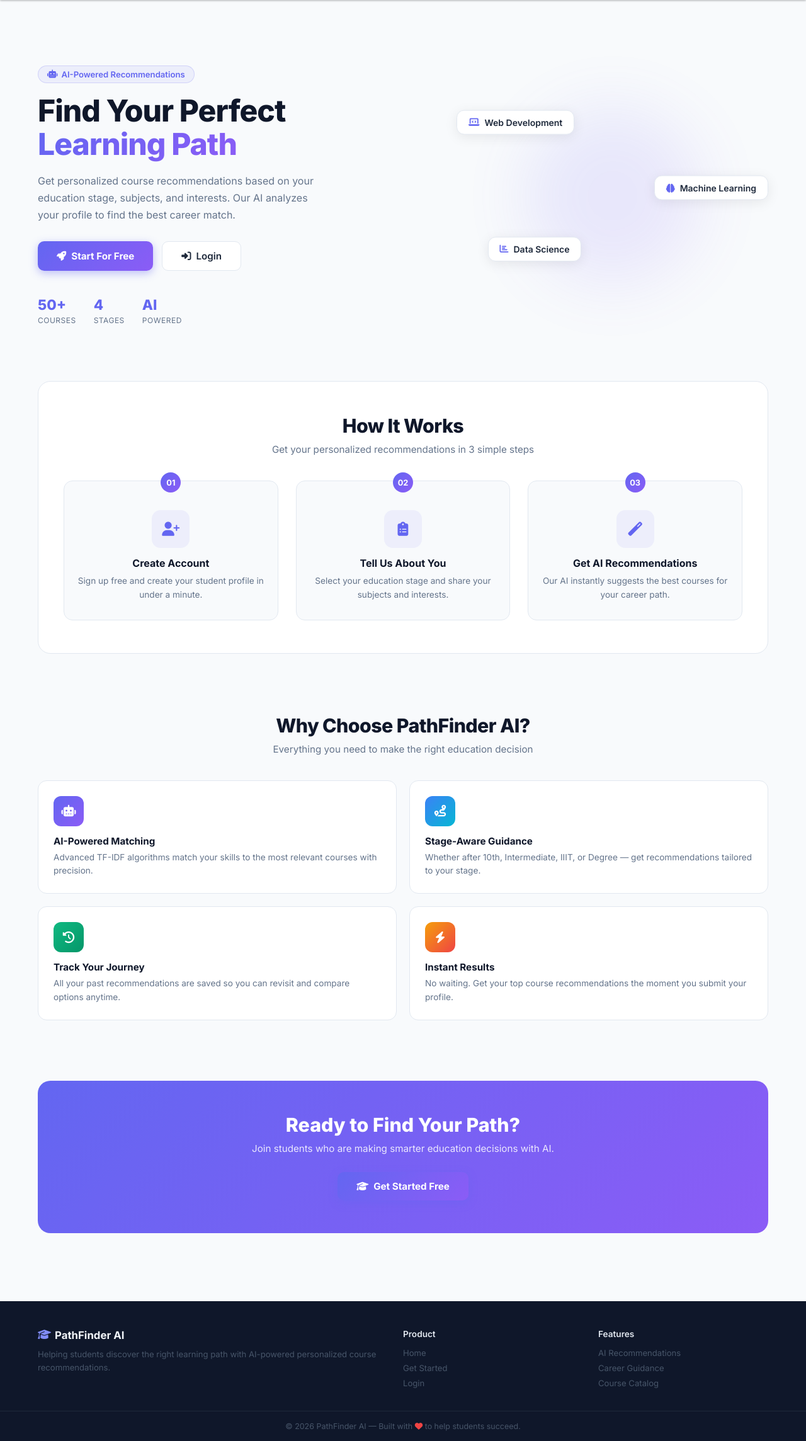
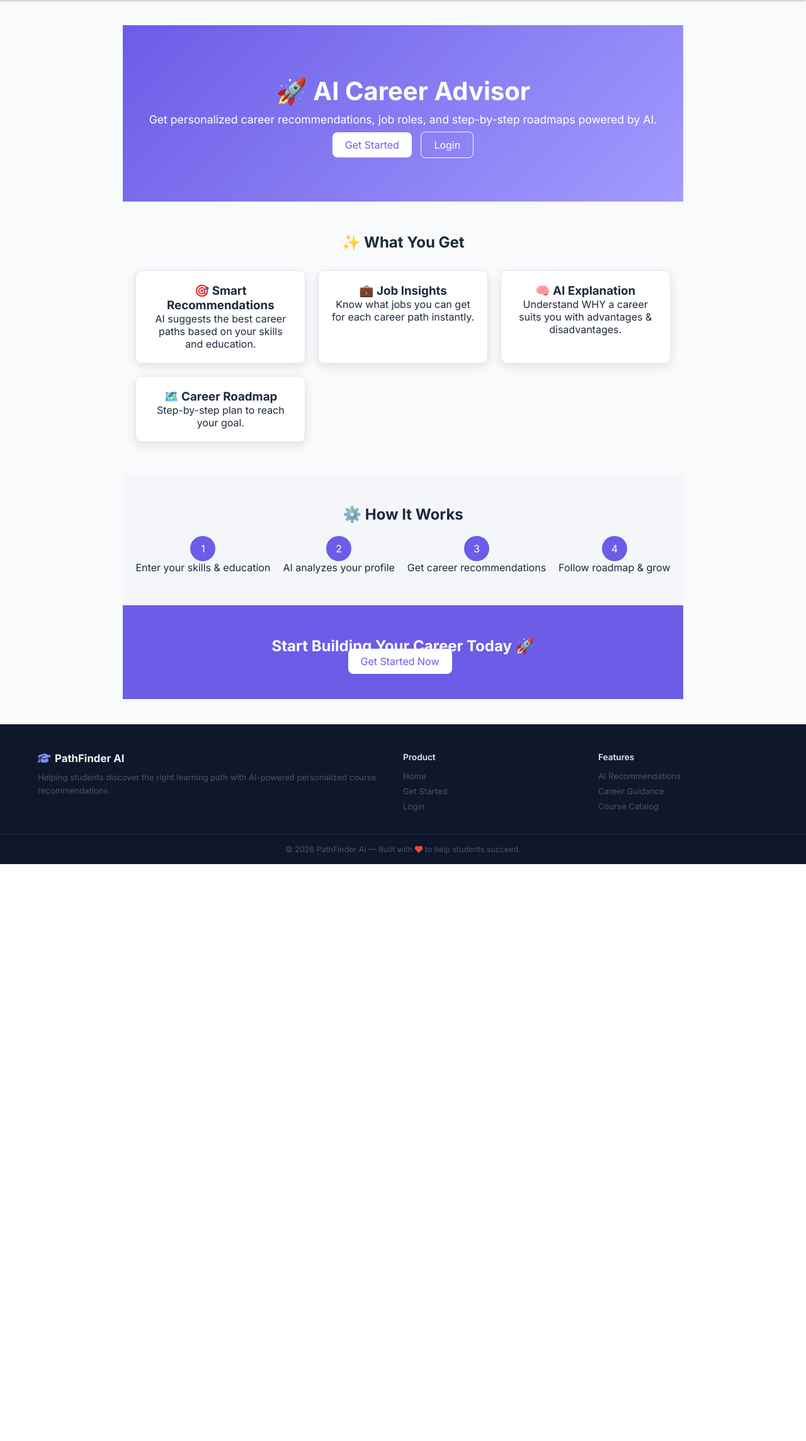
Before and after one commit to VajidShaik44/ai-course-recommendation-system, a Flask app: page / in a window 1280 px wide. Shown: the part 64-2352 px from the top of the page at 63% size. After the commit the page ends 1436 px from the top, so only its background shows below. Run offline with Flask 3, Linux system fonts and the light colour scheme.

Commit message:
Updated the model usage and ui

```diff
--- a/app.py
+++ b/app.py
@@ -1,6 +1,7 @@
 import os
 import sqlite3
 import urllib.parse
+import json
 from flask import Flask, render_template, request, redirect, session, flash
 from werkzeug.security import generate_password_hash, check_password_hash
 from groq import Groq
@@ -13,7 +14,7 @@ app.secret_key = os.environ.get("SECRET_KEY", "dev-key")
 
 init_db()
 
-# ---------------- GROQ SETUP ---------------- #
+# ---------------- GROQ ---------------- #
 client = None
 if os.environ.get("GROQ_API_KEY"):
     try:
@@ -21,98 +22,73 @@ if os.environ.get("GROQ_API_KEY"):
     except:
         client = None
 
+# ---------------- CACHE ---------------- #
+ai_cache = {}
 
-# ---------------- AI FUNCTION ---------------- #
+# ---------------- AI ENGINE ---------------- #
 def generate_ai_content(course, skills):
+    cache_key = f"{course}_{skills}"
+
+    # CACHE HIT
+    if cache_key in ai_cache:
+        print("CACHE HIT:", course)
+        return ai_cache[cache_key]
+
     if client:
         try:
             prompt = f"""
-            You are a professional career advisor.
+Return STRICT JSON only.
 
-            For the course/career: {course}
-            And user skills: {skills}
+Course: {course}
+Skills: {skills}
 
-            Give structured output like:
-
-            WHY:
-            - ...
-            - ...
-
-            ADVANTAGES:
-            - ...
-            - ...
-
-            DISADVANTAGES:
-            - ...
-            - ...
-
-            JOB ROLES:
-            - ...
-            - ...
-
-            ROADMAP:
-            - Step 1 ...
-            - Step 2 ...
-            """
+{{
+  "why": ["specific reason"],
+  "advantages": ["course specific advantage"],
+  "disadvantages": ["course specific disadvantage"],
+  "jobs": ["job roles"],
+  "roadmap": ["step1", "step2"]
+}}
+"""
 
             response = client.chat.completions.create(
                 model="llama3-70b-8192",
                 messages=[{"role": "user", "content": prompt}]
             )
 
-            text = response.choices[0].message.content
+            text = response.choices[0].message.content.strip()
 
-            return parse_ai_response(text)
+            # SAFE JSON PARSE
+            try:
+                start = text.find("{")
+                end = text.rfind("}") + 1
+                json_str = text[start:end]
+                data = json.loads(json_str)
+            except Exception as e:
+                print("JSON ERROR:", e)
+                return fallback_content(course, skills)
+
+            ai_cache[cache_key] = data
+            return data
 
         except Exception as e:
-            print("Groq error:", e)
+            print("AI ERROR:", e)
 
     return fallback_content(course, skills)
-
-
-# ---------------- PARSER ---------------- #
-def parse_ai_response(text):
-    sections = {
-        "why": [],
-        "advantages": [],
-        "disadvantages": [],
-        "jobs": [],
-        "roadmap": []
-    }
-
-    current = None
-
-    for line in text.split("\n"):
-        line = line.strip()
-
-        if "WHY" in line:
-            current = "why"
-        elif "ADVANTAGES" in line:
-            current = "advantages"
-        elif "DISADVANTAGES" in line:
-            current = "disadvantages"
-        elif "JOB ROLES" in line:
-            current = "jobs"
-        elif "ROADMAP" in line:
-            current = "roadmap"
-        elif line.startswith("-") and current:
-            sections[current].append(line.replace("-", "").strip())
-
-    return sections
 
 
 # ---------------- FALLBACK ---------------- #
 def fallback_content(course, skills):
     return {
-        "why": [f"{course} matches your skills: {skills}"],
-        "advantages": ["Good demand", "Career growth"],
-        "disadvantages": ["Competitive field"],
-        "jobs": ["Relevant industry jobs"],
+        "why": [f"{course} aligns with your skills"],
+        "advantages": [f"{course} has strong career potential"],
+        "disadvantages": [f"{course} requires consistent effort"],
+        "jobs": [f"{course} related jobs"],
         "roadmap": [
-            "Learn basics",
+            f"Learn basics of {course}",
             "Build projects",
             "Gain experience",
-            "Apply jobs"
+            "Apply for jobs"
         ]
     }
 
@@ -122,58 +98,6 @@ def fallback_content(course, skills):
 @app.route("/")
 def home():
     return render_template("home.html")
-
-
-@app.route("/register", methods=["GET", "POST"])
-def register():
-    if request.method == "POST":
-        username = request.form["username"]
-        password = request.form["password"]
-
-        conn = sqlite3.connect("students.db")
-        c = conn.cursor()
-
-        try:
-            hashed = generate_password_hash(password)
-            c.execute("INSERT INTO users(username,password) VALUES(?,?)",
-                      (username, hashed))
-            conn.commit()
-            return redirect("/login")
-        except:
-            flash("User exists", "error")
-        finally:
-            conn.close()
-
-    return render_template("register.html")
-
-
-@app.route("/login", methods=["GET", "POST"])
-def login():
-    if request.method == "POST":
-        username = request.form["username"]
-        password = request.form["password"]
-
-        conn = sqlite3.connect("students.db")
-        c = conn.cursor()
-        c.execute("SELECT id, username, password FROM users WHERE username=?", (username,))
-        user = c.fetchone()
-        conn.close()
-
-        if user and check_password_hash(user[2], password):
-            session["user"] = user[1]
-            session["user_id"] = user[0]
-            return redirect("/dashboard")
-
-        flash("Invalid login", "error")
-
-    return render_template("login.html")
-
-
-@app.route("/dashboard")
-def dashboard():
-    if "user" not in session:
-        return redirect("/login")
-    return render_template("dashboard.html")
 
 
 @app.route("/recommend", methods=["POST"])
@@ -193,10 +117,22 @@ def recommend():
         results = recommend_course(input_text)
 
     if results is None or results.empty:
-        flash("No results", "warning")
+        flash("No results found", "warning")
         return redirect("/dashboard")
 
-    results["score"] = (results["score"] * 100).round(2)
+    # SAFE NORMALIZATION
+    max_score = results["score"].max()
+    if max_score == 0:
+        results["score"] = 0
+    else:
+        results["score"] = ((results["score"] / max_score) * 100).round(2)
+
+    # FILTER + FALLBACK
+    filtered = results[results["score"] > 20]
+    if filtered.empty:
+        filtered = results.head(3)
+
+    results = filtered
 
     courses = []
 
@@ -230,13 +166,28 @@ def roadmap(course):
     )
 
 
-@app.route("/profile")
-def profile():
+@app.route("/dashboard")
+def dashboard():
     if "user" not in session:
         return redirect("/login")
 
     data = get_user_recommendations(session["user_id"])
-    return render_template("profile.html", recommendations=data)
+    return render_template("dashboard.html", recommendations=data)
+
+
+@app.route("/login")
+def login():
+    return render_template("login.html")
+
+
+@app.route("/register")
+def register():
+    return render_template("register.html")
+
+
+@app.route("/profile")
+def profile():
+    return render_template("profile.html")
 
 
 @app.route("/logout")
--- a/templates/home.html
+++ b/templates/home.html
@@ -1,98 +1,175 @@
 {% extends "base.html" %}
-{% block title %}Home{% endblock %}
+
 {% block content %}
 
-<!-- Hero Section -->
-<section class="hero-section">
-    <div>
-        <div class="hero-badge"><i class="fas fa-robot"></i> AI-Powered Recommendations</div>
-        <h1 class="hero-title">Find Your Perfect<br><span class="gradient-text">Learning Path</span></h1>
-        <p class="hero-subtitle">Get personalized course recommendations based on your education stage, subjects, and interests. Our AI analyzes your profile to find the best career match.</p>
-        <div class="hero-actions">
-            <a href="/register" class="btn-primary-lg"><i class="fas fa-rocket"></i> Start For Free</a>
-            <a href="/login" class="btn-secondary-lg"><i class="fas fa-sign-in-alt"></i> Login</a>
-        </div>
-        <div class="hero-stats">
-            <div class="hero-stat"><strong>50+</strong><span>Courses</span></div>
-            <div class="hero-stat"><strong>4</strong><span>Stages</span></div>
-            <div class="hero-stat"><strong>AI</strong><span>Powered</span></div>
+<div class="hero">
+    <div class="hero-content">
+        <h1>🚀 AI Career Advisor</h1>
+        <p>
+            Get personalized career recommendations, job roles, and step-by-step roadmaps powered by AI.
+        </p>
+
+        <div class="cta-buttons">
+            <a href="/register" class="btn-primary">Get Started</a>
+            <a href="/login" class="btn-secondary">Login</a>
         </div>
     </div>
-    <div class="hero-visual">
-        <div class="hero-orb"></div>
-        <div class="hero-card-float float-card-1"><i class="fas fa-laptop-code"></i> Web Development</div>
-        <div class="hero-card-float float-card-2"><i class="fas fa-brain"></i> Machine Learning</div>
-        <div class="hero-card-float float-card-3"><i class="fas fa-chart-bar"></i> Data Science</div>
+</div>
+
+
+<!-- FEATURES -->
+<div class="section">
+    <h2>✨ What You Get</h2>
+
+    <div class="grid">
+
+        <div class="card">
+            <h3>🎯 Smart Recommendations</h3>
+            <p>AI suggests the best career paths based on your skills and education.</p>
+        </div>
+
+        <div class="card">
+            <h3>💼 Job Insights</h3>
+            <p>Know what jobs you can get for each career path instantly.</p>
+        </div>
+
+        <div class="card">
+            <h3>🧠 AI Explanation</h3>
+            <p>Understand WHY a career suits you with advantages & disadvantages.</p>
+        </div>
+
+        <div class="card">
+            <h3>🗺️ Career Roadmap</h3>
+            <p>Step-by-step plan to reach your goal.</p>
+        </div>
+
     </div>
-</section>
+</div>
 
-<!-- How It Works -->
-<section class="section">
-    <div class="how-it-works">
-        <div class="section-header">
-            <h2>How It Works</h2>
-            <p>Get your personalized recommendations in 3 simple steps</p>
+
+<!-- HOW IT WORKS -->
+<div class="section alt">
+    <h2>⚙️ How It Works</h2>
+
+    <div class="steps">
+        <div class="step">
+            <span>1</span>
+            <p>Enter your skills & education</p>
         </div>
-        <div class="steps-grid">
-            <div class="step-card">
-                <div class="step-number">01</div>
-                <div class="step-icon"><i class="fas fa-user-plus"></i></div>
-                <h3>Create Account</h3>
-                <p>Sign up free and create your student profile in under a minute.</p>
-            </div>
-            <div class="step-card">
-                <div class="step-number">02</div>
-                <div class="step-icon"><i class="fas fa-clipboard-list"></i></div>
-                <h3>Tell Us About You</h3>
-                <p>Select your education stage and share your subjects and interests.</p>
-            </div>
-            <div class="step-card">
-                <div class="step-number">03</div>
-                <div class="step-icon"><i class="fas fa-magic"></i></div>
-                <h3>Get AI Recommendations</h3>
-                <p>Our AI instantly suggests the best courses for your career path.</p>
-            </div>
+        <div class="step">
+            <span>2</span>
+            <p>AI analyzes your profile</p>
+        </div>
+        <div class="step">
+            <span>3</span>
+            <p>Get career recommendations</p>
+        </div>
+        <div class="step">
+            <span>4</span>
+            <p>Follow roadmap & grow</p>
         </div>
     </div>
-</section>
+</div>
 
-<!-- Features -->
-<section class="section">
-    <div class="section-header">
-        <h2>Why Choose PathFinder AI?</h2>
-        <p>Everything you need to make the right education decision</p>
-    </div>
-    <div class="features-grid">
-        <div class="feature-card">
-            <div class="feature-icon fi-purple"><i class="fas fa-robot"></i></div>
-            <h3>AI-Powered Matching</h3>
-            <p>Advanced TF-IDF algorithms match your skills to the most relevant courses with precision.</p>
-        </div>
-        <div class="feature-card">
-            <div class="feature-icon fi-blue"><i class="fas fa-route"></i></div>
-            <h3>Stage-Aware Guidance</h3>
-            <p>Whether after 10th, Intermediate, IIIT, or Degree — get recommendations tailored to your stage.</p>
-        </div>
-        <div class="feature-card">
-            <div class="feature-icon fi-green"><i class="fas fa-history"></i></div>
-            <h3>Track Your Journey</h3>
-            <p>All your past recommendations are saved so you can revisit and compare options anytime.</p>
-        </div>
-        <div class="feature-card">
-            <div class="feature-icon fi-orange"><i class="fas fa-bolt"></i></div>
-            <h3>Instant Results</h3>
-            <p>No waiting. Get your top course recommendations the moment you submit your profile.</p>
-        </div>
-    </div>
-</section>
 
 <!-- CTA -->
-<section class="section">
-    <div class="cta-section">
-        <h2>Ready to Find Your Path?</h2>
-        <p>Join students who are making smarter education decisions with AI.</p>
-        <a href="/register" class="btn-primary-lg btn-white"><i class="fas fa-graduation-cap"></i> Get Started Free</a>
-    </div>
-</section>
+<div class="cta">
+    <h2>Start Building Your Career Today 🚀</h2>
+    <a href="/register" class="btn-primary">Get Started Now</a>
+</div>
+
+
+<style>
+
+.hero {
+    background: linear-gradient(135deg, #6c5ce7, #a29bfe);
+    color: white;
+    padding: 80px 20px;
+    text-align: center;
+}
+
+.hero h1 {
+    font-size: 2.5rem;
+}
+
+.hero p {
+    margin-top: 10px;
+    font-size: 1.1rem;
+}
+
+.cta-buttons {
+    margin-top: 20px;
+}
+
+.btn-primary {
+    background: white;
+    color: #6c5ce7;
+    padding: 10px 20px;
+    border-radius: 8px;
+    text-decoration: none;
+    margin-right: 10px;
+}
+
+.btn-secondary {
+    border: 1px solid white;
+    color: white;
+    padding: 10px 20px;
+    border-radius: 8px;
+    text-decoration: none;
+}
+
+.section {
+    padding: 50px 20px;
+    text-align: center;
+}
+
+.grid {
+    display: grid;
+    grid-template-columns: repeat(auto-fit, minmax(220px, 1fr));
+    gap: 20px;
+    margin-top: 30px;
+}
+
+.card {
+    background: white;
+    padding: 20px;
+    border-radius: 10px;
+    box-shadow: 0 5px 15px rgba(0,0,0,0.1);
+}
+
+.alt {
+    background: #f5f6fa;
+}
+
+.steps {
+    display: flex;
+    justify-content: center;
+    gap: 20px;
+    margin-top: 20px;
+}
+
+.step {
+    text-align: center;
+}
+
+.step span {
+    display: block;
+    width: 40px;
+    height: 40px;
+    background: #6c5ce7;
+    color: white;
+    border-radius: 50%;
+    line-height: 40px;
+    margin: auto;
+}
+
+.cta {
+    text-align: center;
+    padding: 50px;
+    background: #6c5ce7;
+    color: white;
+}
+
+</style>
 
 {% endblock %}
```
Also changed, not shown: templates/dashboard.html (+257 -47 lines).
